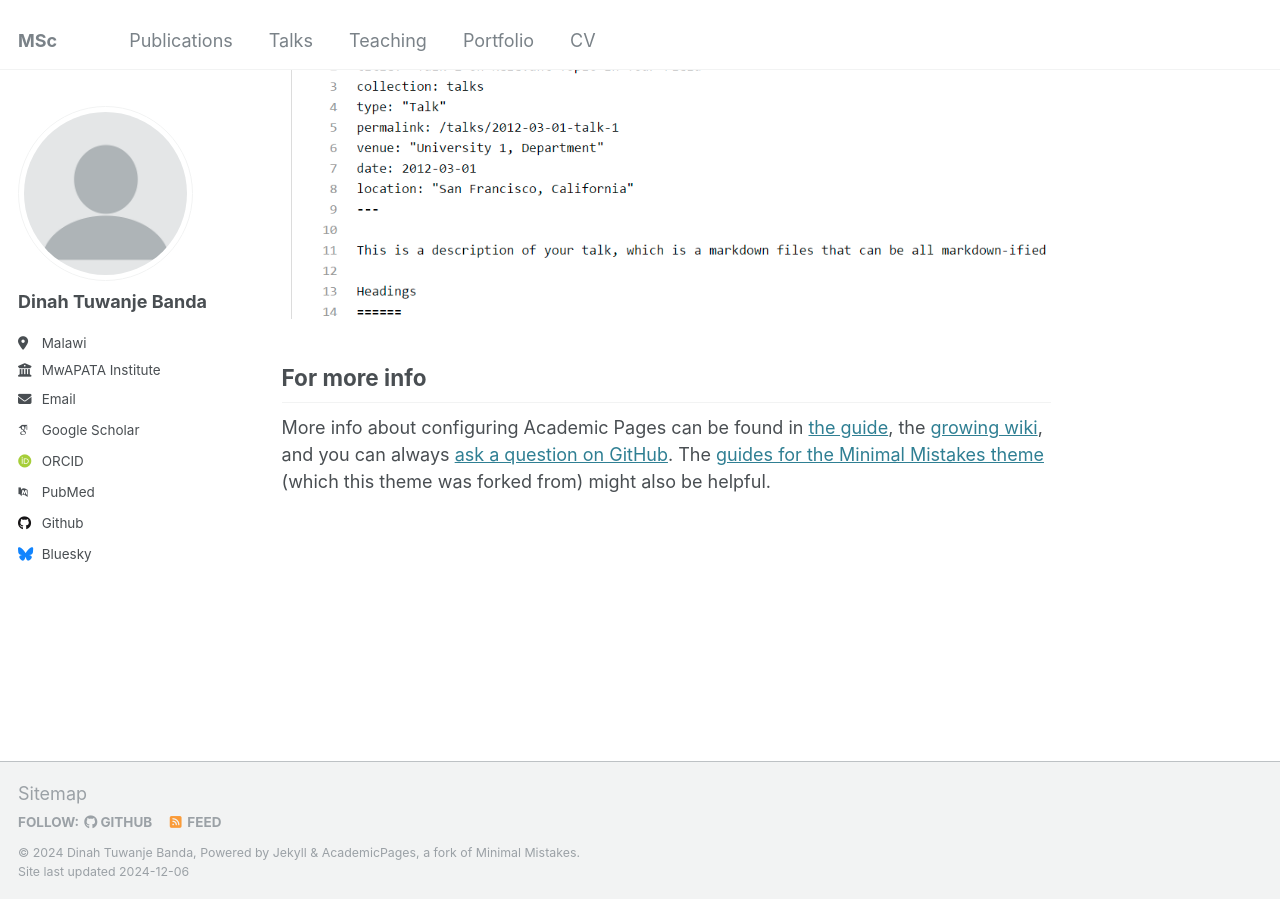
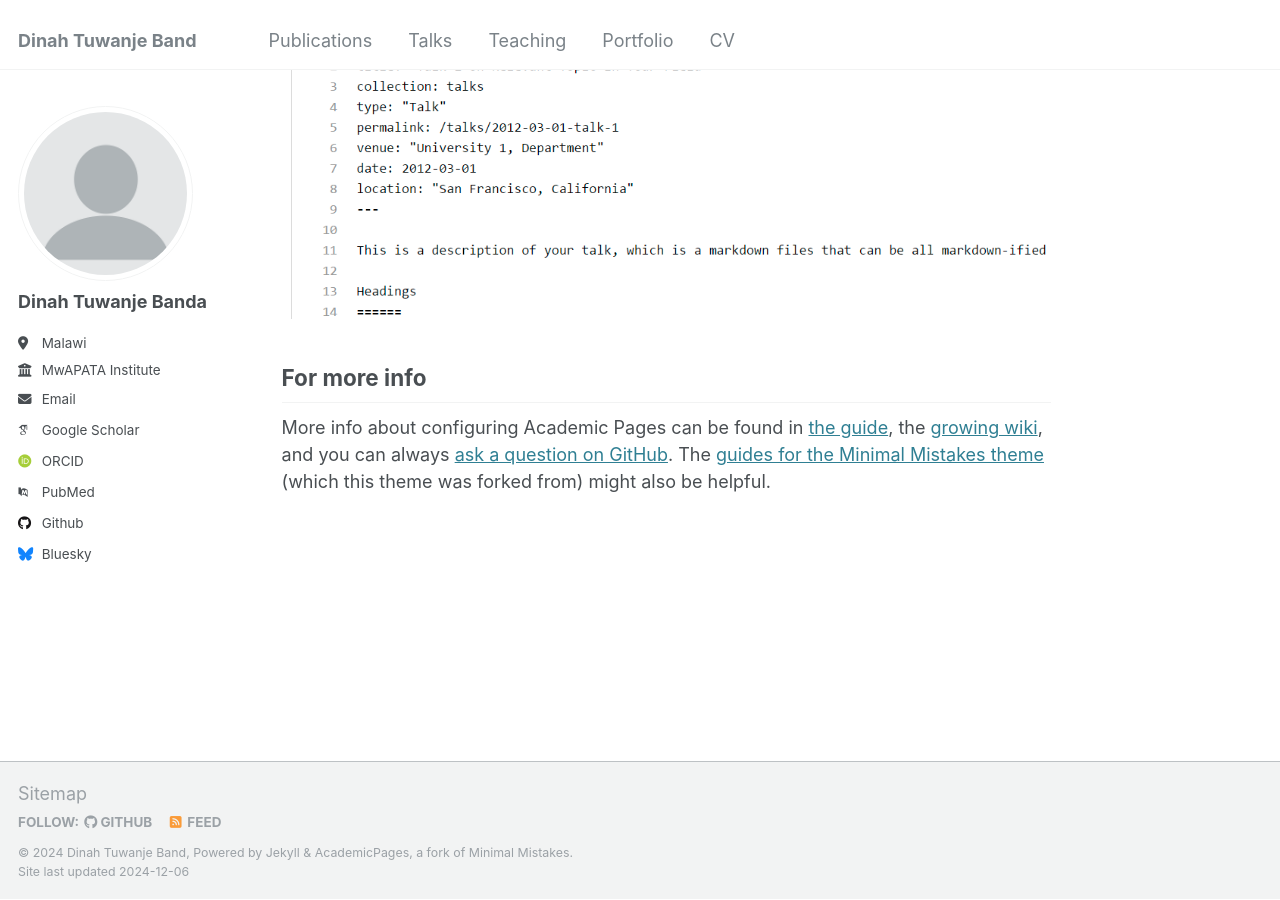
Before and after one commit to Dinah3/dinah3.github.io, a Jekyll site: the page built from _pages/about.md, in a window 1280 px wide and 900 px high, scrolled down 2615 px. Built offline with Jekyll 4.4.1, drawn with Linux system fonts in a browser that asks for light colours; some web fonts are replaced.

Commit message:
Update _config.yml

```diff
--- a/_config.yml
+++ b/_config.yml
@@ -8,9 +8,9 @@
 
 # Basic Site Settings
 locale                   : "en-US"
-title                    : "MSc"
+title                    : "Dinah Tuwanje Band"
 title_separator          : "-"
-name                     : &name "Dinah Tuwanje Banda"
+name                     : &name ""
 description              : &description "Policy Researcher (Research Analyst)"
 url                      : https://academicpages.github.io # the base hostname & protocol for your site e.g. "https://[your GitHub username].github.io"
 baseurl                  : "" # the subpath of your site, e.g. "/blog"
```
